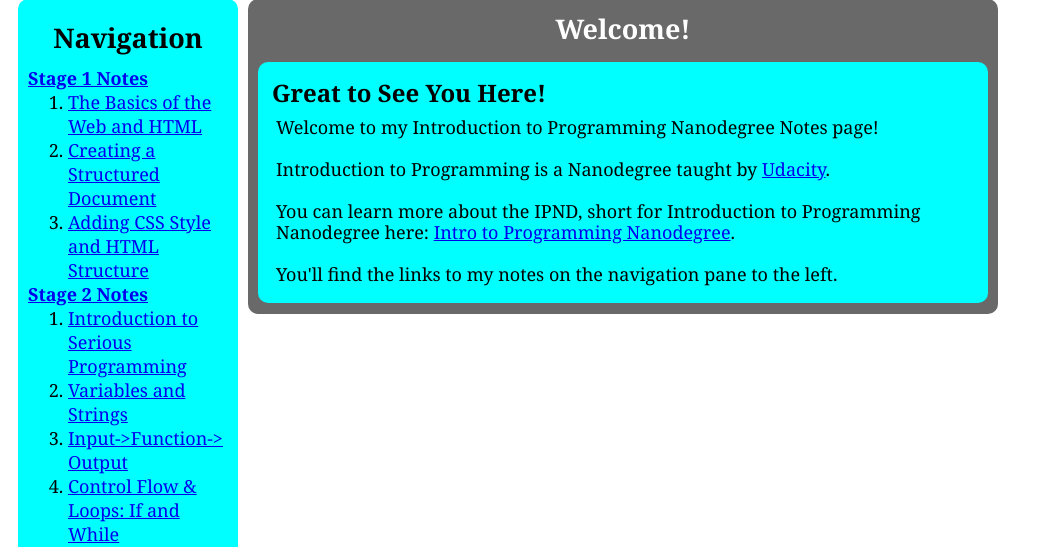
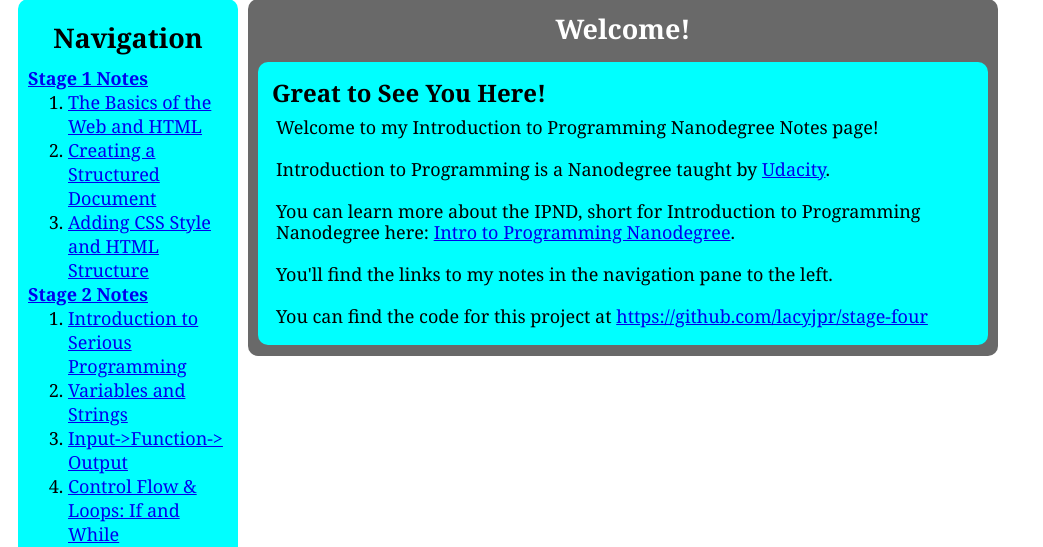
Before and after one commit to lacyjpr/stage-four, a Python web app: template templates/IPND_notes.html in a window 1280 px wide. Shown: the part 90-637 px from the top of the page, without its empty margins (0-1043 px from the left). Run offline with Jinja, Linux system fonts and the light colour scheme; the template is opened without the code that fills it, so the values that code supplies are empty.

Commit message:
Add github link to main page

```diff
--- a/templates/IPND_notes.html
+++ b/templates/IPND_notes.html
@@ -64,7 +64,9 @@
 			<br>
 			<p>You can learn more about the IPND, short for Introduction to Programming Nanodegree here: <a target="_blank" href="https://www.udacity.com/course/intro-to-programming-nanodegree--nd000">Intro to Programming Nanodegree</a>.</p>
 			<br>
-			<p>You'll find the links to my notes on the navigation pane to the left.</p></div>
+			<p>You'll find the links to my notes in the navigation pane to the left.</p>
+			<br>
+			<p>You can find the code for this project at <a target="_blank" href="https://github.com/lacyjpr/stage-four">https://github.com/lacyjpr/stage-four</a></p></div>
 		</div>
 	</div>
 
```
